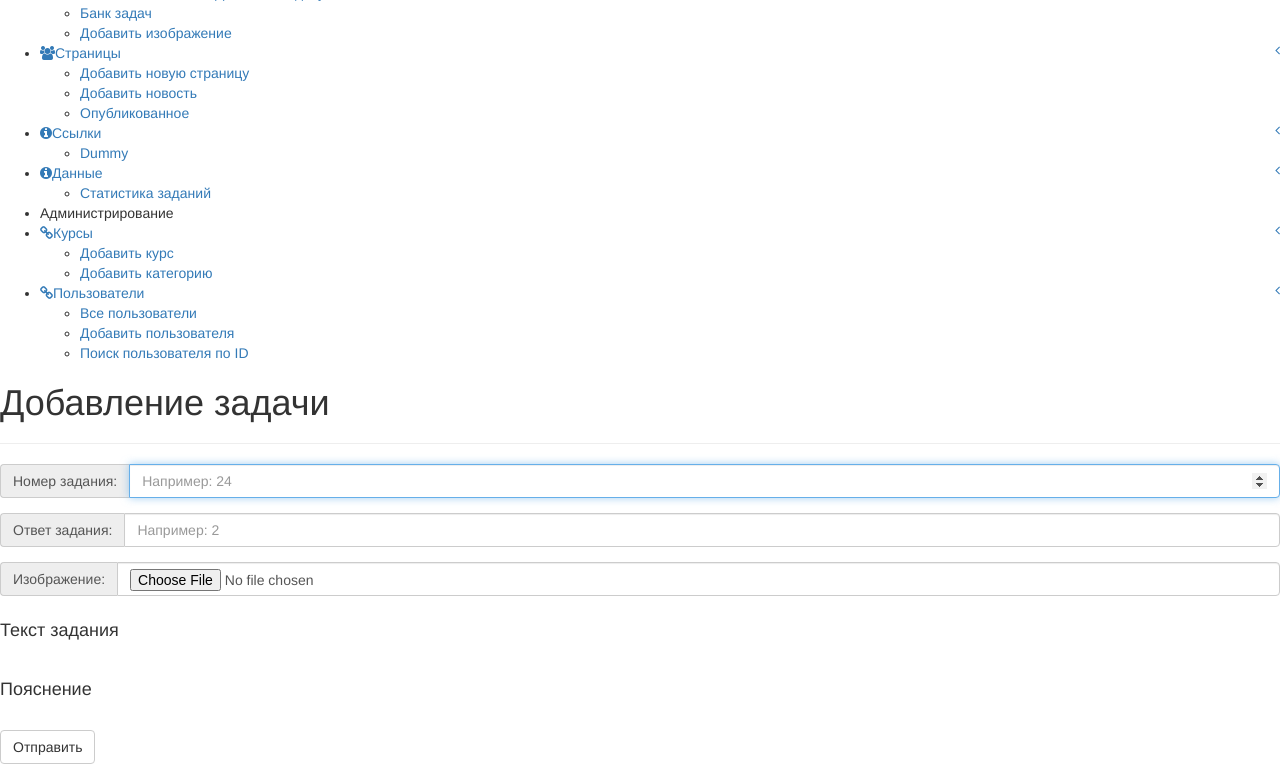
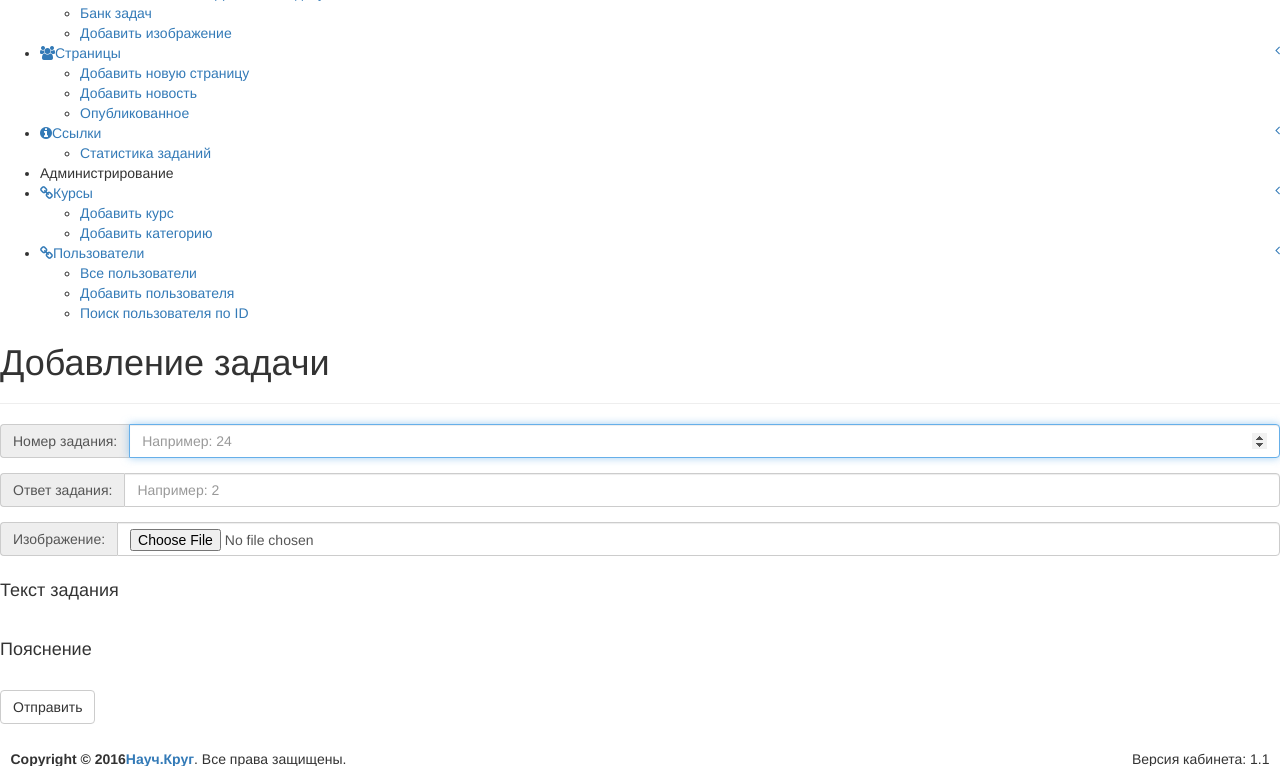
Before and after one commit to nauchcrug/backend, a Node project: template views/cab/add.pug in a window 1280 px wide. Shown: the part 503-1269 px from the top of the page. Run offline with Node 20 templates, Linux system fonts and the light colour scheme; the template is opened without the code that fills it, so the values that code supplies are empty; some libraries are stand-ins or nearby versions.

Commit message:
Layout link to stats

```diff
--- a/views/cab/layout.pug
+++ b/views/cab/layout.pug
@@ -127,14 +127,7 @@ html
                   span Ссылки
                   +pullright
                 ul.treeview-menu
-                  +link('Dummy')
-              li.treeview
-                a(href='#')
-                  i.fa.fa-info-circle
-                  span Данные
-                  +pullright
-                ul.treeview-menu
-                  +link('Статистика заданий')
+                  +link('Статистика заданий', "/cab/user/stats")
             li.header Администрирование
               li.treeview
                 a(href='#')
```
